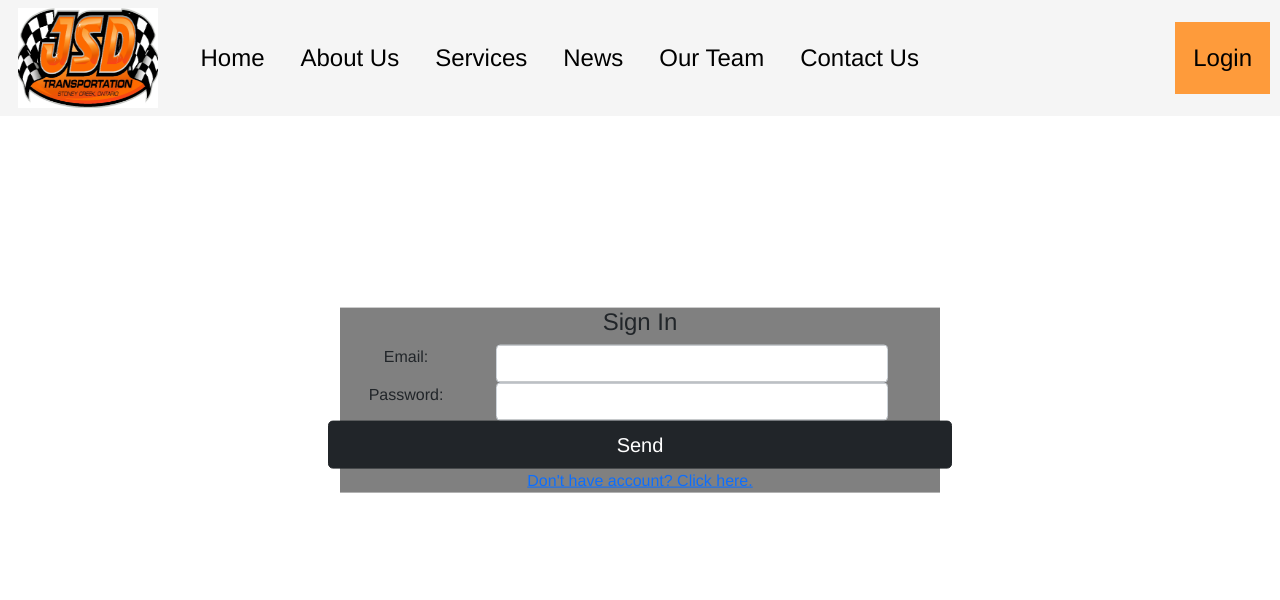
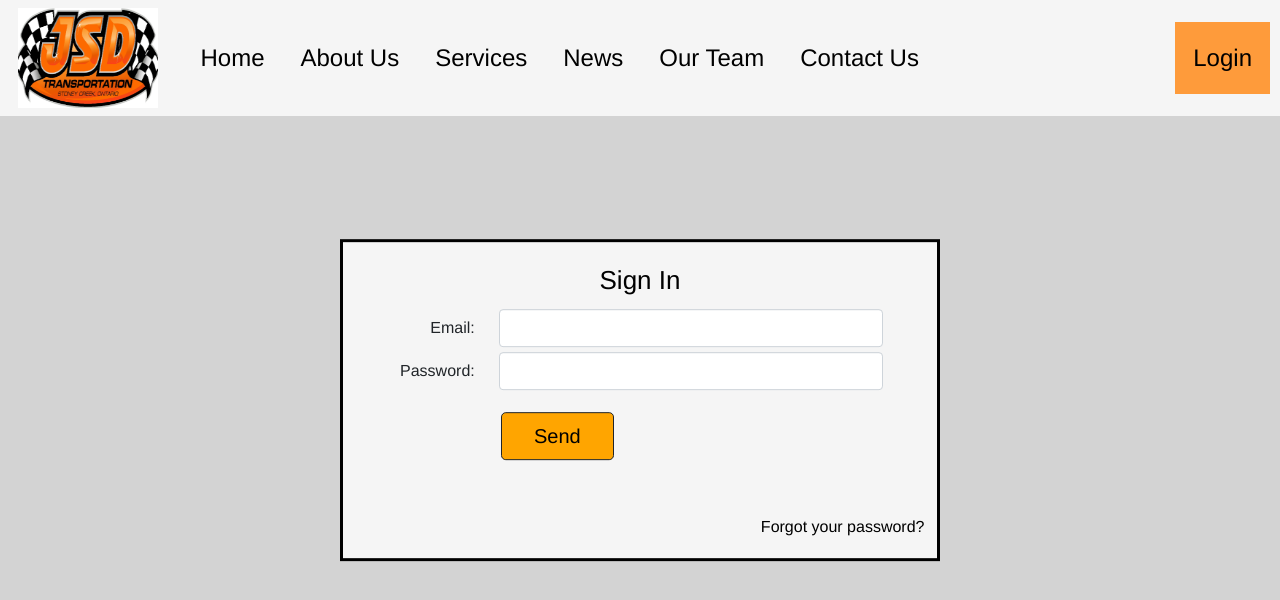
Before and after one commit to nenadskocic/mc-capstone, a Vue app: page / in a window 1280 px wide. Shown: the top 600 px of the page. Built offline with nearby package versions, Linux system fonts and the light colour scheme; the HTML template or start-up script is replaced by a standard one.

Commit message:
Fixed positioning and styling on Login page.

```diff
--- a/src/components/Login.vue
+++ b/src/components/Login.vue
@@ -1,8 +1,8 @@
 <template>
-  <div>
+  <div class="loginPage">
     <div class="jumbotron text-center">
       <b-row>
-        <h4 id="signIn">Sign In</h4>
+        <h4>Sign In</h4>
       </b-row>
       <b-row>
         <b-col sm="3">
@@ -20,14 +20,14 @@
           <b-input type="password" class="form-control form-control-md" />
         </b-col>
       </b-row>
-      <b-row id="submitBtn">
+      <b-row id="submit">
         <b-button type="submit" class="btn btn-dark btn-lg btn-block">
           Send
         </b-button>
       </b-row>
       <b-row>
         <router-link to="/signup" id="signUpLink"
-          >Don't have account? Click here.</router-link
+          ><p>Forgot your password?</p></router-link
         >
       </b-row>
     </div>
@@ -38,9 +38,9 @@
 </script>
 
 <style>
-.login {
-  position: relative;
-  height: 100vh;
+.loginPage {
+  background-color: lightgray;
+  height: 90vh;
 }
 .jumbotron {
   position: absolute;
@@ -48,6 +48,41 @@
   left: 50%;
   transform: translate(-50%, -50%);
   width: 600px;
-  background-color: gray;
+  background-color: white;
+  border-style: solid;
+  border-color: black;
+  background-color: whitesmoke;
+}
+h4 {
+  align-items: center;
+  font-size: 26px;
+  color: black;
+  padding-top: 20px;
+}
+.row {
+  align-items: center;
+  padding: 2.5px;
+}
+.col-sm-3 label {
+  float: right;
+}
+
+#submit {
+  margin-left: 155px;
+  padding-top: 20px;
+  width: 20%;
+}
+
+#submit button {
+  background-color: orange;
+  color: black;
+}
+.row #signUpLink {
+  color: black !important;
+  padding-top: 50px;
+}
+.row #signUpLink p {
+  float: right;
+  padding-right: 10px;
 }
 </style>
```
